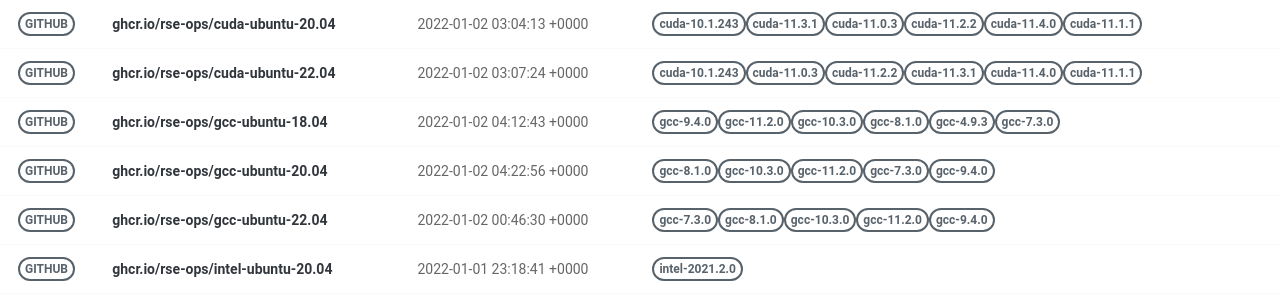
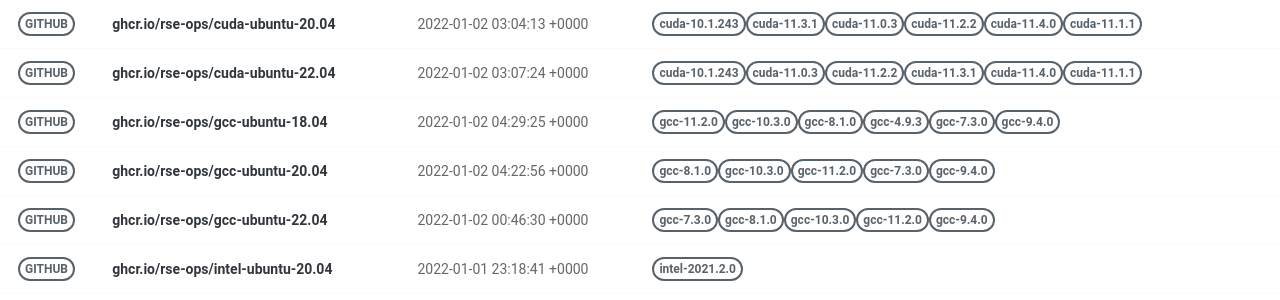
Before and after one commit to rse-ops/docker-images, a Jekyll site: the page built from pages/index.md, in a window 1280 px wide. Shown: the part 277-577 px from the top of the page. Built offline with Jekyll 4.4.1, drawn with Linux system fonts in a browser that asks for light colours; nearby versions of some CDN libraries.

Commit message:
Automated push to update library 2022-01-02

```diff
--- a/_library/ghcr.io-rse-ops-gcc-ubuntu-18.04.md
+++ b/_library/ghcr.io-rse-ops-gcc-ubuntu-18.04.md
@@ -1,14 +1,11 @@
 ---
 layout: container
 name: ghcr.io/rse-ops/gcc-ubuntu-18.04
-updated_at: 2022-01-02 04:12:43.076222
+updated_at: 2022-01-02 04:29:25.814234
 
 
 container_url: https://github.com/orgs/rse-ops/packages/container/package/gcc-ubuntu-18.04
 versions:
- - tag: gcc-9.4.0
-   dockerfile: https://github.com/rse-ops/docker-images/blob/main/ubuntu/gcc/Dockerfile
-   manifest: https://crane.ggcr.dev/manifest/ghcr.io/rse-ops/gcc-ubuntu-18.04:gcc-9.4.0
  - tag: gcc-11.2.0
    dockerfile: https://github.com/rse-ops/docker-images/blob/main/ubuntu/gcc/Dockerfile
    manifest: https://crane.ggcr.dev/manifest/ghcr.io/rse-ops/gcc-ubuntu-18.04:gcc-11.2.0
```
Also changed, not shown: other parts of _library/ghcr.io-rse-ops-gcc-ubuntu-18.04.md (+3 -0 lines).
